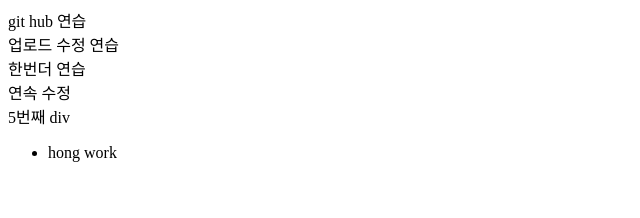
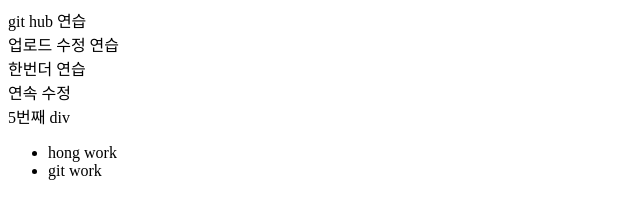
Before and after one commit to SimJeMin/open, a plain HTML site: page index.html in a window 1280 px wide. Shown: the full height of the page, 0-640 px from the left. Drawn offline with Linux system fonts and the light colour scheme.

Commit message:
ver07_index.html <li> 태그추가

```diff
--- a/index.html
+++ b/index.html
@@ -8,6 +8,7 @@
 		<div>5번째 div<div>
 		<ul>
 			<li>hong work</li>
+			<li>git work</li>
 		</ul>
 	</body>
 </html>
```
